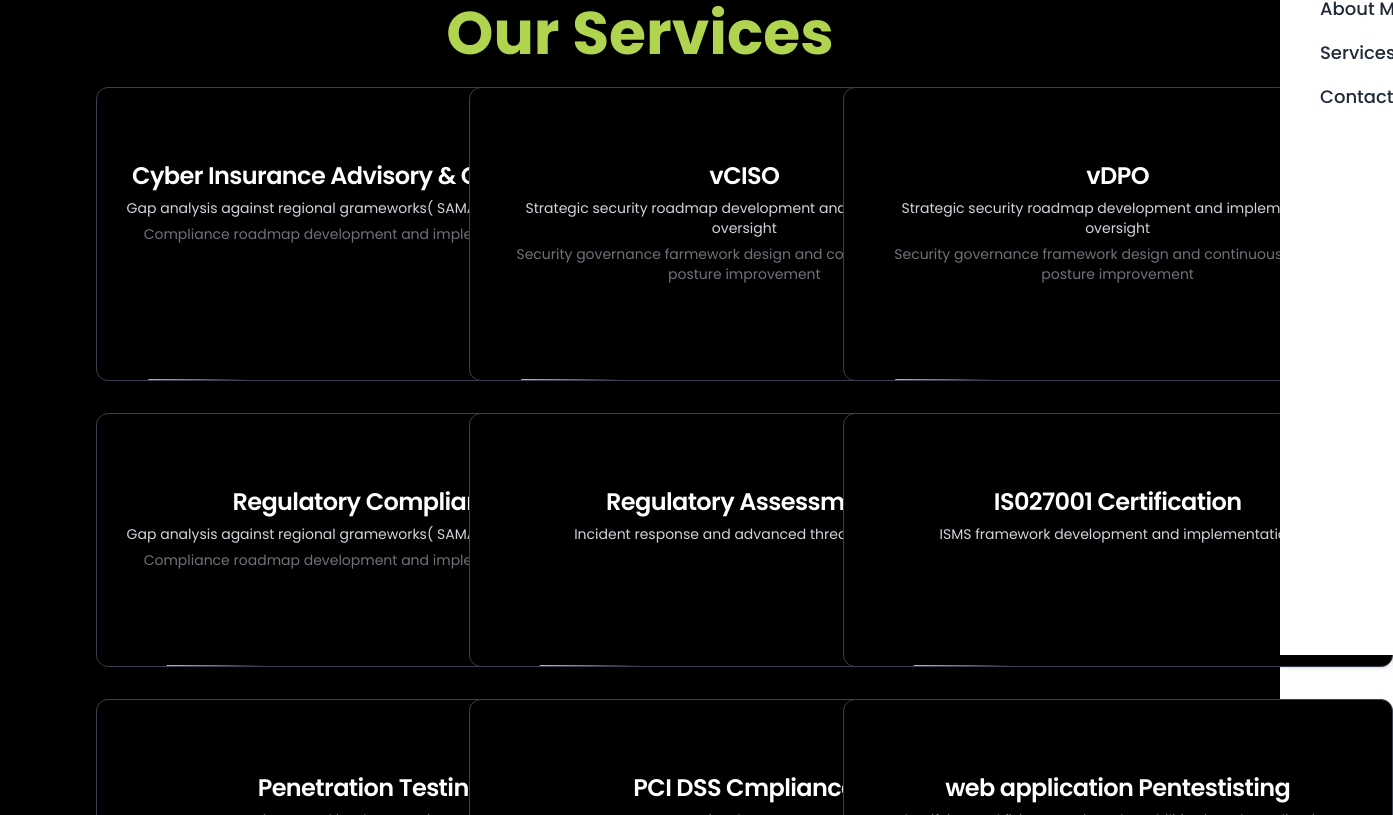
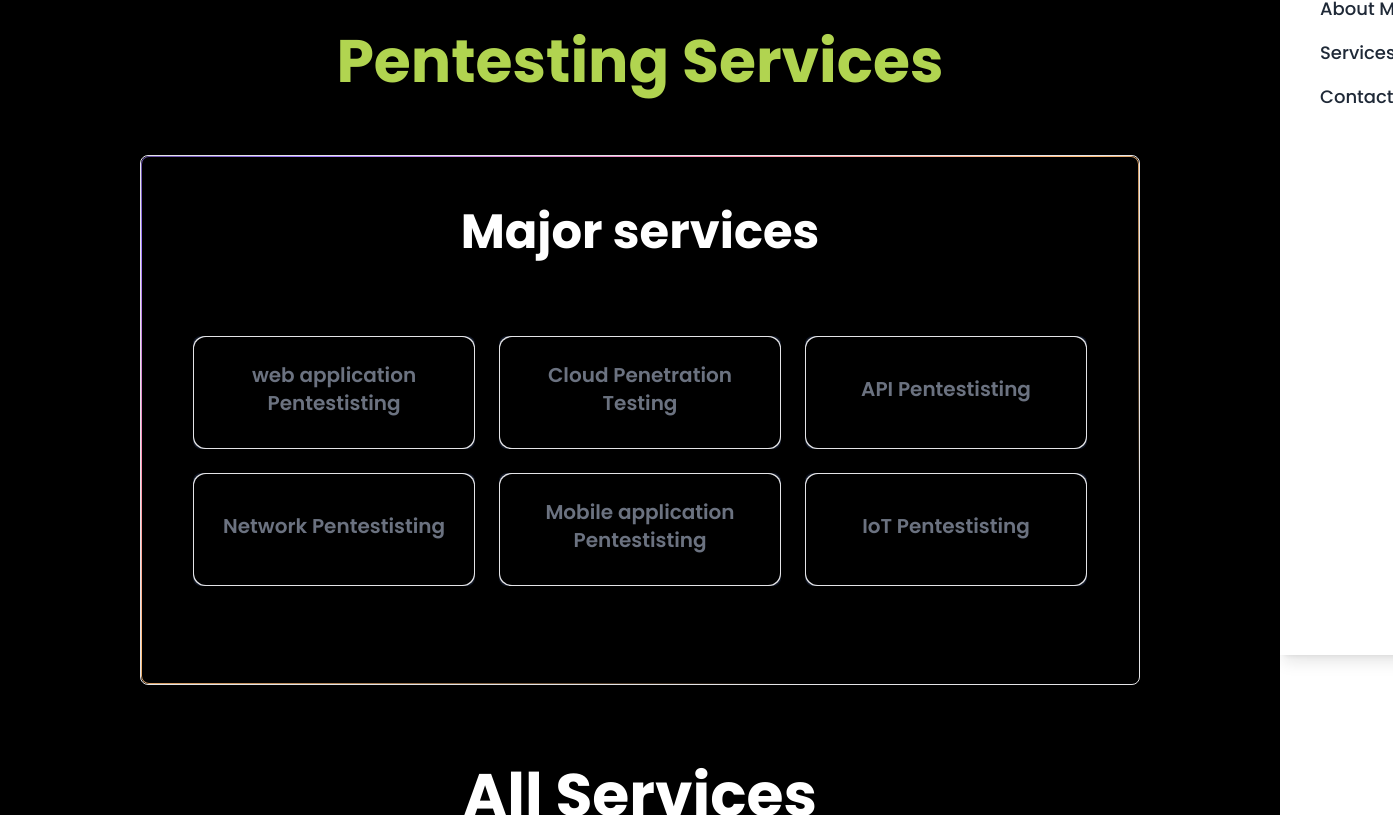
Before and after one commit to sujaykumar007/cyberprobe-X, a Next.js app: page /services in a window 1280 px wide. Shown: the part 145-960 px from the top of the page, 1393 px wide, since content can reach past the window. Built offline with nearby package versions, Linux system fonts and the light colour scheme.

Commit message:
done with service section

```diff
--- a/app/custom-components/ServiceCard.tsx
+++ b/app/custom-components/ServiceCard.tsx
@@ -1,118 +1,131 @@
-import { BorderBeam } from "@/components/magicui/border-beam";
-import { Button } from "@/components/ui/button";
+"use client"
+
+import { BorderBeam } from "@/components/magicui/border-beam"
 import {
   Card,
   CardContent,
   CardDescription,
-
   CardHeader,
-  CardTitle,
-} from "@/components/ui/card";
-
-
+  CardTitle
+} from "@/components/ui/card"
+import { motion, useInView } from "framer-motion"
+import { Text } from "lucide-react"
+import { useRef } from "react"
 
 const services = [
   {
     id: 1,
     name: "Cyber Insurance Advisory & Consultancy",
-    description: "Gap analysis against regional grameworks( SAMA,NESA,PDPL,CBB etc )",
-    description1: "Compliance roadmap development and implemtation guidance",
+    description: "Gap analysis against regional frameworks (SAMA, NESA, PDPL, CBB, etc.)",
+    description1: "Compliance roadmap development and implementation guidance"
   },
   {
     id: 2,
     name: "vCISO",
     description: "Strategic security roadmap development and implementation oversight",
-    description1:'Security governance farmework design and contionuous security posture improvement'
+    description1: "Security governance framework design and continuous security posture improvement"
   },
   {
     id: 3,
     name: "vDPO",
-    description: "Strategic security roadmap development and implementaion oversight",
-    description1:'Security governance framework design and continuous security posture improvement'
+    description: "Strategic security roadmap development and implementation oversight",
+    description1: "Security governance framework design and continuous security posture improvement"
   },
   {
     id: 4,
     name: "Regulatory Compliance",
-    description: "Gap analysis against regional grameworks( SAMA,NESA,PDPL,CBB etc )",
-    description1:"Compliance roadmap development and implemtation guidance"
+    description: "Gap analysis against regional frameworks (SAMA, NESA, PDPL, CBB, etc.)",
+    description1: "Compliance roadmap development and implementation guidance"
   },
   {
     id: 5,
     name: "Regulatory Assessment",
-    description: "Incident response and advanced thread hunting",
-    descriprion1:'Evidence collection and chain of custody managment'
+    description: "Incident response and advanced threat hunting",
+    description1: "Evidence collection and chain of custody management"
   },
   {
     id: 6,
-    name: "IS027001 Certification",
+    name: "ISO 27001 Certification",
     description: "ISMS framework development and implementation",
-    descriprion1:"Pre-certification readliness assessment and audit support"
+    description1: "Pre-certification readiness assessment and audit support"
   },
   {
     id: 7,
     name: "Penetration Testing",
     description: "Security control implementation guidance",
-    descriprion1:"Mitigation strategy development and execution support"
+    description1: "Mitigation strategy development and execution support"
   },
   {
     id: 8,
-    name: "PCI DSS Cmpliance",
+    name: "PCI DSS Compliance",
     description: "Gap assessment against latest PCI DSS requirements",
-    descriprion1:"Remediation planning and certification Preparation"
+    description1: "Remediation planning and certification preparation"
   },
   {
     id: 9,
-    name: "web application Pentestisting",
-    description: "Identifying and fixing security vulnerabilities in web applications",
+    name: "Web Application Penetration Testing",
+    description: "Identifying and fixing security vulnerabilities in web applications"
   },
   {
     id: 10,
     name: "Cloud Penetration Testing",
-    description: "Assessing cloud environments for misconfigurations and security risks.",
+    description: "Assessing cloud environments for misconfigurations and security risks."
   },
   {
     id: 11,
-    name: "API Pentestisting",
-    description: "Securing APIs by identifying vulnerabilities that could lead to data breaches.",
+    name: "API Penetration Testing",
+    description: "Securing APIs by identifying vulnerabilities that could lead to data breaches."
   },
   {
     id: 12,
-    name: "Network Pentestisting",
-    description: "Evaluating network infrastructure to detect and mitigate security flaws",
+    name: "Network Penetration Testing",
+    description: "Evaluating network infrastructure to detect and mitigate security flaws"
   },
   {
     id: 13,
-    name: "Mobile application Pentestisting",
-    description: "Testing mobile applications for vulnerabilities in storage, communication, and authentication",
+    name: "Mobile Application Penetration Testing",
+    description: "Testing mobile applications for vulnerabilities in storage, communication, and authentication"
   },
   {
     id: 14,
-    name: "IoT Pentestisting",
-    description: "Uncovering security weaknesses in IoT devices and their ecosyste",
-  },
-];
-
+    name: "IoT Penetration Testing",
+    description: "Uncovering security weaknesses in IoT devices and their ecosystem"
+  }
+]
 
 export function ServiceCard() {
   return (
-    <div className="grid grid-cols-1 md:grid-cols-3 gap-4 md:gap-8">
-   { services.map((service, index) => (
-      <Card className="relative w-[550px] py-12 overflow-hidden  bg-black border-opacity-35 border-gray-700">
+    <div className="flex flex-col items-center gap-8 w-full px-4 overflow-hidden">
+      {services.map((service, index) => {
+        const ref = useRef(null)
+        const isInView = useInView(ref, { once: false, margin: "-50px" })
+        const isEven = service.id % 2 === 0
+
+        return (
+          <motion.div
+            key={service.id}
+            ref={ref}
+            initial={{ opacity: 0, x: isEven ? -100 : 100 }}
+            animate={{ opacity: isInView ? 1 : 0, x: isInView ? 0 : isEven ? -100 : 100 }}
+            transition={{ duration: 0.9, delay: index * 0.1 }}
+            className={`w-full max-w-[300px] md:max-w-[550px] flex items-center md:${isEven ? "justify-start self-start" : "justify-end self-end"} justify-center`}
+          >
+            <Card className="relative py-12 overflow-hidden bg-black border-opacity-35 border-gray-700 w-full">
               <CardHeader>
                 <CardTitle className="text-white text-2xl">{service.name}</CardTitle>
                 <CardDescription className="text-gray-300">
                   {service.description}
                 </CardDescription>
-          <CardDescription>
-            {service.description1}
-          </CardDescription>
+                {service.description1 && (
+                  <CardDescription>{service.description1}</CardDescription>
+                )}
               </CardHeader>
-        <CardContent>
-        </CardContent>
+              <CardContent></CardContent>
               <BorderBeam duration={8} size={100} />
             </Card>
-    ))}
-
+          </motion.div>
+        )
+      })}
     </div>
-  );
+  )
 }
--- /dev/null
+++ b/app/custom-components/ServiceHero.tsx
@@ -0,0 +1,64 @@
+import { MagicCard } from "@/components/magicui/magic-card";
+import { ShineBorder } from "@/components/magicui/shine-border";
+
+export default function ServiceHero() {
+    const services = [
+        {
+          id: 1,
+          name: "web application Pentestisting",
+          description: "Identifying and fixing security vulnerabilities in web applications",
+        },
+        {
+          id: 2,
+          name: "Cloud Penetration Testing",
+          description: "Assessing cloud environments for misconfigurations and security risks.",
+        },
+        {
+          id: 3,
+          name: "API Pentestisting",
+          description: "Securing APIs by identifying vulnerabilities that could lead to data breaches.",
+        },
+        {
+          id: 4,
+          name: "Network Pentestisting",
+          description: "Evaluating network infrastructure to detect and mitigate security flaws",
+        },
+        {
+          id: 5,
+          name: "Mobile application Pentestisting",
+          description: "Testing mobile applications for vulnerabilities in storage, communication, and authentication",
+        },
+        {
+          id: 6,
+          name: "IoT Pentestisting",
+          description: "Uncovering security weaknesses in IoT devices and their ecosyste",
+        },
+      ];
+
+
+  return (
+    <div className="w-full px-5   md:max-h-full  flex flex-col gap-y-20 items-center justify-center bg-black ">
+
+    <ShineBorder
+      className=" rounded-lg bg-black h-[1100px] md:h-[750px]  lg:h-[530px]"
+      color={["#A07CFE", "#FE8FB5", "#FFBE7B"]}
+    >
+         <h1 className="text-2xl sm:text-4xl md:text-5xl lg:text-5xl font-extrabold py-10 text-white">
+              Major  services
+        </h1>
+      <div className=" grid md:grid-cols-3 grid-cols-1 h-[500px] w-full gap-6 lg:h-[250px] lg:flex-row my-10 px-10">
+        {services.map((advantage, index) => (
+          <MagicCard
+            key={index}
+            className="cursor-pointer flex flex-col items-center justify-center p-6 text-center text-white text-lg bg-gray-900 rounded-lg shadow-md hover:shadow-lg transition"
+            gradientColor="#262626"
+          >
+            <h3 className="text-xl font-semibold mb-2 text-gray-500">{advantage.name}</h3>
+            {/* <p className="text-md opacity-80">{advantage.desc}</p> */}
+          </MagicCard>
+        ))}
+      </div>
+    </ShineBorder>
+    </div>
+  );
+}
--- a/app/services/page.tsx
+++ b/app/services/page.tsx
@@ -1,22 +1,38 @@
-
-import * as React from "react";
-import '../styles/colors.css'
-import { ServiceCard } from "../custom-components/ServiceCard";
-
+import * as React from "react"
+import "../styles/colors.css"
+import { ServiceCard } from "../custom-components/ServiceCard"
+import ServiceHero from "../custom-components/ServiceHero"
 
 export default function Services() {
   return (
-    <div className="w-full py-24 md:py-32 px-4 md:px-12 mx-auto bg-black">
-      {/* Title Section - Fixed Positioning */}
+    <div className="w-full px-4 md:px-8 lg:px-12 mx-auto bg-black">
+      {/* Title Section */}
       <div
-  className="w-full min-h-[600px] flex flex-col items-center justify-around rounded-3xl text-white px-6 md:px-12 relative text-center"
-  style={{ backgroundColor: "var(--primary-blue)" }}
->
-        <h1 className="text-4xl md:text-6xl font-bold mb-6 sm:mt-5" style={{color:"var(--primary-yellow)"}}>Our Services</h1>
-        <div>
+        className="w-full pt-44  pb-10 flex flex-col items-center  justify-evenly px-4 md:px-12 rounded-3xl text-white"
+        style={{ backgroundColor: "var(--primary-blue)" }}
+      >
+        <h1
+          className="text-3xl md:pb-10 sm:text-4xl md:text-5xl lg:text-6xl font-bold mb-6"
+          style={{ color: "var(--primary-yellow)" }}
+        >
+          Pentesting Services
+        </h1>
+        <div className="w-full max-w-[95%] sm:max-w-3xl md:max-w-6xl px-4 sm:px-6">
+          <ServiceHero />
+        </div>
+      </div>
+
+      {/* Services Heading */}
+      <div className="flex items-center justify-center text-center px-4">
+        <h1 className="text-2xl sm:text-4xl md:text-5xl lg:text-6xl font-extrabold py-10 text-white">
+          All Services
+        </h1>
+      </div>
+
+      {/* Service Cards Section */}
+      <div className="w-full py-10 container md:mx-20">
         <ServiceCard />
-        </div>
-     </div>
+      </div>
     </div>
-  );
+  )
 }
```
Lines whose indentation alone changed are shown as unchanged.
